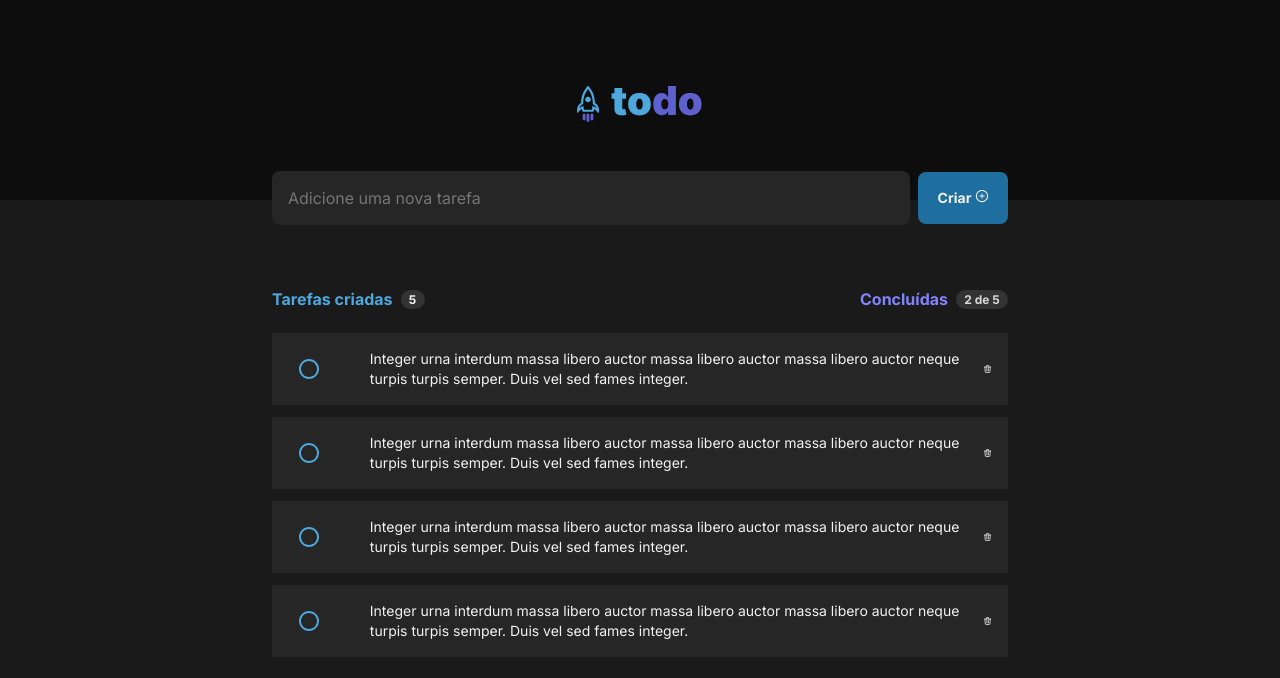
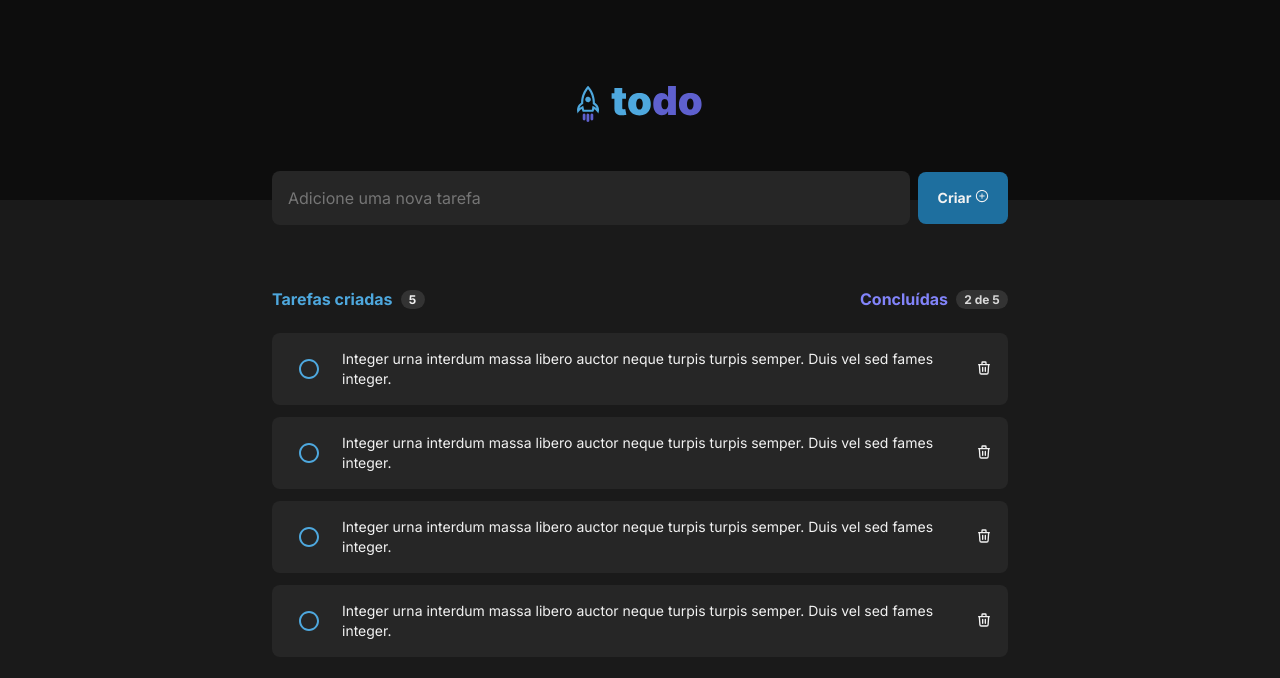
Before and after one commit to camilamiz/todo-list, a React (Vite) app: page / in a window 1280 px wide. Shown: the top 678 px of the page. Built offline with nearby package versions, Linux system fonts and the light colour scheme.

Commit message:
add cards styles

```diff
--- a/src/components/Task.jsx
+++ b/src/components/Task.jsx
@@ -3,6 +3,7 @@ import { Checkbox } from '@mui/material'
 import CheckCircleIcon from '@mui/icons-material/CheckCircle';
 import RadioButtonUncheckedOutlinedIcon from '@mui/icons-material/RadioButtonUncheckedOutlined';
 import styles from './Task.module.css'
+import { IconContext } from 'react-icons';
 
 export function Task () {
   return (
@@ -18,12 +19,13 @@ export function Task () {
             }
           }}
         />
-        <div className={styles.checkbox}>
+        <div className={styles.description}>
+          Integer urna interdum massa libero auctor neque turpis turpis semper. Duis vel sed fames integer.        </div>
+        <div>
+          <IconContext.Provider value={{ size: '1rem' }}>
+            < HiOutlineTrash />
+          </IconContext.Provider>
         </div>
-        <div className={styles.description}>
-          Integer urna interdum massa libero auctor massa libero auctor massa libero auctor neque turpis turpis semper. Duis vel sed fames integer.
-        </div>
-        < HiOutlineTrash />
       </div>
     </>
   )
--- a/src/components/Task.module.css
+++ b/src/components/Task.module.css
@@ -8,11 +8,7 @@
   padding: 1rem;
   gap: 12px;
   vertical-align: top;
-}
-
-.checkbox {
-  width: 24px;
-  height: 24px;
+  border-radius: 0.5rem;
 }
 
 .checkbox input[type="checkbox"] {
```
